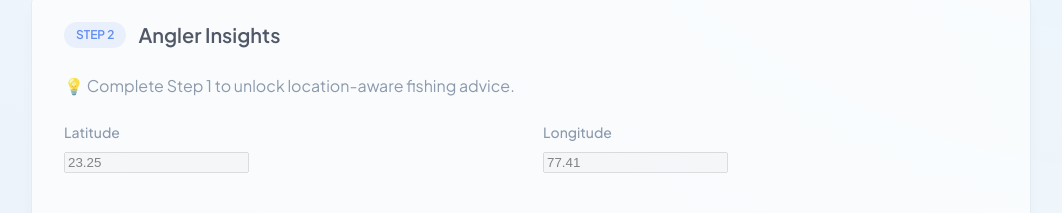
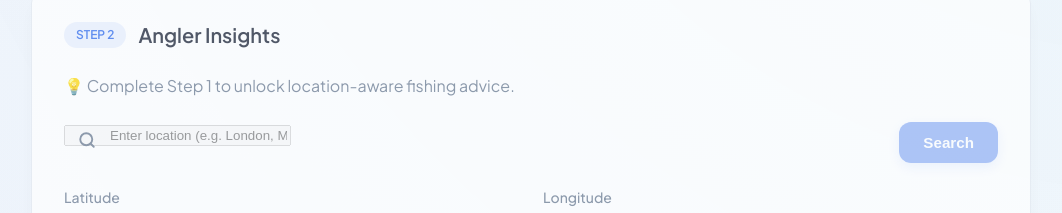
Before and after one commit to Derisionn/FinAlogica-main, a React (Vite) app in the folder frontend/: page / in a window 1280 px wide. Shown: the part 563-776 px from the top of the page, without its empty margins (109-1171 px from the left). Built offline with nearby package versions, Linux system fonts and the light colour scheme; no server answers.

Commit message:
feat: add location search via Open-Meteo Geocoding API

```diff
--- a/frontend/src/App.jsx
+++ b/frontend/src/App.jsx
@@ -8,12 +8,34 @@ export default function App() {
   const [file, setFile] = useState(null)
   const [lat, setLat] = useState(23.25)
   const [lon, setLon] = useState(77.41)
+  const [query, setQuery] = useState('')
+  const [searching, setSearching] = useState(false)
 
   const top = pred?.predictions?.[0]?.label || null
   const { data: rec, isFetching: loadingRec, error: recErr, refetch } =
     useRecommendQuery({ lat, lon, species: top ?? 'tench' }, { skip: !top })
 
   const previewUrl = useMemo(() => (file ? URL.createObjectURL(file) : null), [file])
+
+  const handleSearch = async (e) => {
+    if (e) e.preventDefault()
+    if (!query) return
+    setSearching(true)
+    try {
+      const res = await fetch(`https://geocoding-api.open-meteo.com/v1/search?name=${encodeURIComponent(query)}&count=1&language=en&format=json`)
+      const data = await res.json()
+      if (data.results?.[0]) {
+        setLat(data.results[0].latitude)
+        setLon(data.results[0].longitude)
+      } else {
+        alert("Location not found. Please try a different name.")
+      }
+    } catch (err) {
+      console.error(err)
+    } finally {
+      setSearching(false)
+    }
+  }
 
   const handlePredict = async () => {
     if (!file) return
@@ -146,6 +168,30 @@ export default function App() {
               </p>
             )}
 
+            <form className="search-wrapper" onSubmit={handleSearch}>
+              <div className="search-input">
+                <div className="search-icon">
+                  <svg width="18" height="18" viewBox="0 0 24 24" fill="none" stroke="currentColor" strokeWidth="2.5" strokeLinecap="round" strokeLinejoin="round">
+                    <circle cx="11" cy="11" r="8"/><line x1="21" y1="21" x2="16.65" y2="16.65"/>
+                  </svg>
+                </div>
+                <input
+                  type="text"
+                  placeholder="Enter location (e.g. London, Mumbai, etc.)"
+                  value={query}
+                  onChange={(e) => setQuery(e.target.value)}
+                  disabled={!top || searching}
+                />
+              </div>
+              <button
+                type="submit"
+                className="btn btn-primary"
+                disabled={!top || searching || !query}
+              >
+                {searching ? '...' : 'Search'}
+              </button>
+            </form>
+
             <div className="grid-2" style={{ marginBottom: 24 }}>
               <div className="input-container">
                 <label className="input-label">Latitude</label>
--- a/frontend/src/index.css
+++ b/frontend/src/index.css
@@ -225,11 +225,28 @@ input:focus {
   color: var(--primary);
 }
 
-.result-grid {
-  display: grid;
-  grid-template-columns: repeat(auto-fit, minmax(240px, 1fr));
-  gap: 20px;
-  margin-top: 24px;
+.search-wrapper {
+  display: flex;
+  gap: 12px;
+  margin-bottom: 24px;
+}
+
+.search-input {
+  flex: 1;
+  position: relative;
+}
+
+.search-input input {
+  padding-left: 44px;
+}
+
+.search-icon {
+  position: absolute;
+  left: 14px;
+  top: 50%;
+  transform: translateY(-50%);
+  color: var(--text-muted);
+  pointer-events: none;
 }
 
 .recommendation-card {
```
